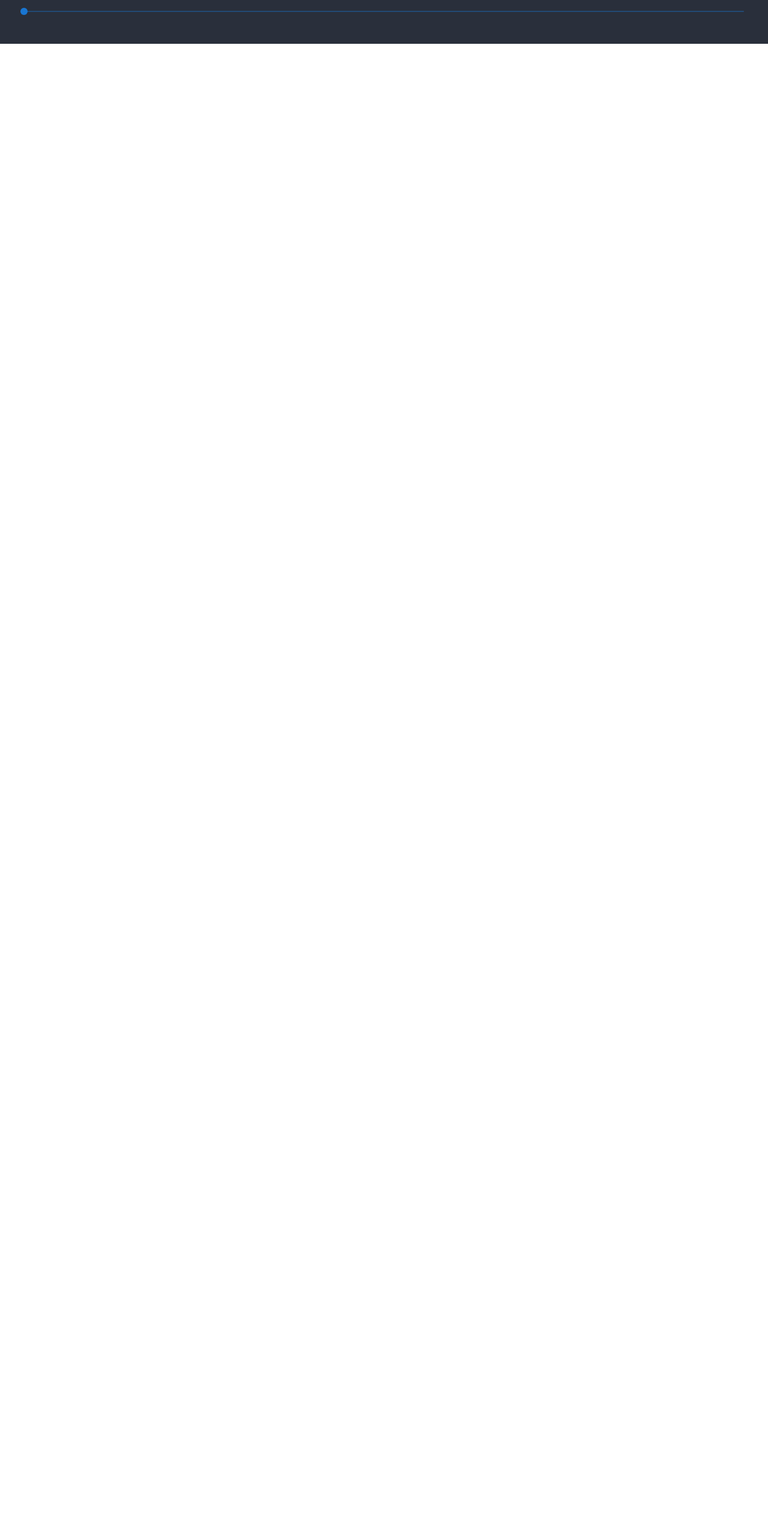
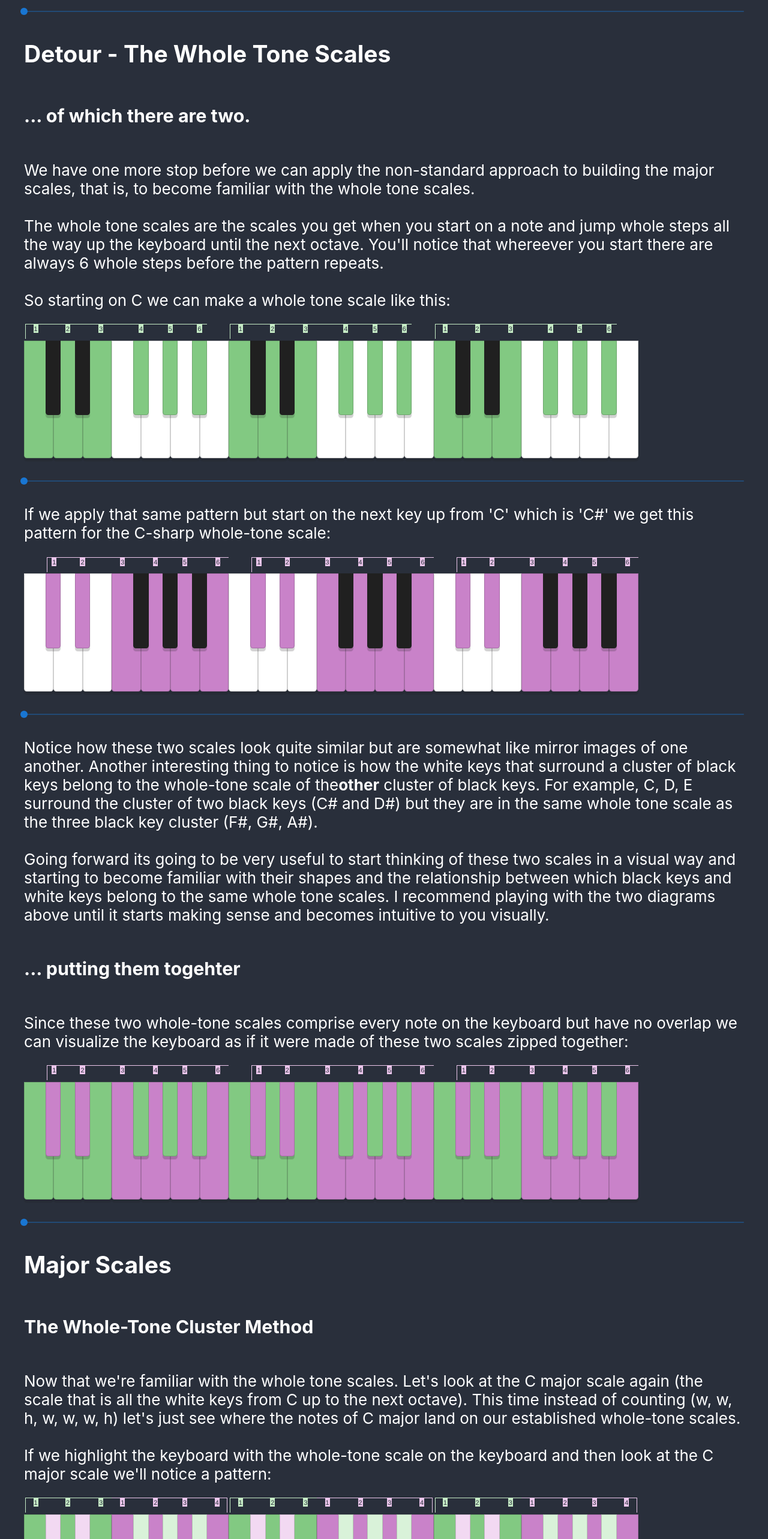
Before and after one commit to jakerr/music-blog, a React (Create React App) app: page / in a window 1280 px wide. Shown: the part 1921-4487 px from the top of the page at 60% size. Before the commit the page ends 1994 px from the top, so only its background shows below. Built offline with nearby package versions, Linux system fonts and the light colour scheme.

Commit message:
Description of major mode using the method.

```diff
--- a/src/App.tsx
+++ b/src/App.tsx
@@ -13,7 +13,7 @@
   highlight?: string;
   bracket?: "left" | "middle" | "right" | "solo";
   bracketColor?:
-    | "bracket-color-1"
+    "bracket-color-1"
     | "bracket-color-2"
     | "bracket-color-1 lighten"
     | "bracket-color-2 lighten";
@@ -206,6 +206,10 @@
   name: "C",
   oct: 0,
 };
+const B0: Note = {
+  name: "B",
+  oct: 0,
+};
 const D0: Note = {
   name: "D",
   oct: 0,
@@ -217,8 +221,7 @@
 const CS0: Note = { ...C0, acc: "#" };
 
 const WholeToneLightBG: KeyHighlighter[] = [
-  new ModeBuilder(C0).WholeTone().ColorDualLight().build(),
-  new ModeBuilder(CS0).WholeTone().ColorDualLight().build(),
+  new ModeBuilder(C0).AlternatingWholeTones().ColorDualLight().build(),
 ];
 
 function Introduction() {
@@ -290,6 +293,135 @@
   );
 }
 
+function WholeToneScales() {
+  const builder = new ModeBuilder(C0)
+    .WholeTone()
+    .ColorSingleFirst()
+    .BracketsScaleNumbers()
+    .Animate();
+  const CWhole: KeyHighlighter[] = [builder.build()];
+  builder.Note(CS0);
+  builder.ColorSingleSecond()
+  const CSWhole: KeyHighlighter[] = [builder.build()];
+  const WholeZipped: KeyHighlighter[] = [
+    new ModeBuilder(C0).WholeTone().build(),
+    builder.build(),
+  ];
+  return (
+    <>
+      <h2>Detour - The Whole Tone Scales</h2>
+      <h3>... of which there are two.</h3>
+      <p>
+        We have one more stop before we can apply the non-standard approach to
+        building the major scales, that is, to become familiar with the whole
+        tone scales.
+        <br />
+        <br />
+        The whole tone scales are the scales you get when you start on a note
+        and jump whole steps all the way up the keyboard until the next octave.
+        You'll notice that whereever you start there are always 6 whole steps
+        before the pattern repeats.
+        <br />
+        <br />
+        So starting on C we can make a whole tone scale like this:
+      </p>
+      <Keys from={C0} to={C3} size="large" highlighterList={CWhole}></Keys>
+      <p>
+        If we apply that same pattern but start on the next key up from
+        'C' which is 'C#' we get this pattern for the C-sharp whole-tone scale:
+      </p>
+      <Keys from={C0} to={C3} size="large" highlighterList={CSWhole}></Keys>
+      <p>
+        Notice how these two scales look quite similar but are somewhat like mirror images of one another.
+        Another interesting thing to notice is how the white keys that surround
+        a cluster of black keys belong to the whole-tone scale of the
+        <strong>other</strong> cluster of black keys. For example, C, D, E
+        surround the cluster of two black keys (C# and D#) but they are in the
+        same whole tone scale as the three black key cluster (F#, G#, A#).
+        <br/><br/>
+        Going forward its going to be very useful to start thinking of these two
+        scales in a visual way and starting to become familiar with their shapes
+        and the relationship between which black keys and white keys belong to
+        the same whole tone scales. I recommend playing with the two diagrams
+        above until it starts making sense and becomes intuitive to you
+        visually.
+      </p>
+      <h3>... putting them togehter</h3>
+      <p>
+        Since these two whole-tone scales comprise every note on the keyboard
+        but have no overlap we can visualize the keyboard as if it were made of
+        these two scales zipped together:
+      </p>
+      <Keys from={C0} to={C3} size="large" highlighterList={WholeZipped}></Keys>
+    </>
+  );
+}
+
+function MajorScalePattern() {
+  const builder = new ModeBuilder(C0)
+    .Ionian()
+    .ColorDual()
+    .BracketsRunNumbers()
+    .Animate();
+  const CMaj = builder.build();
+  builder.Note(D0);
+  const DMaj = builder.build();
+  builder.Note(B0);
+  const BMaj = builder.build();
+  return (
+    <>
+      <h2>Major Scales</h2>
+      <h3>The Whole-Tone Cluster Method</h3>
+      <p>
+        Now that we're familiar with the whole tone scales. Let's look at the C
+        major scale again (the scale that is  all the white keys from C up to
+        the next octave). This time instead of counting (w, w, h, w, w, w, h)
+        let's just see where the notes of C major land on our established
+        whole-tone scales.
+        <br />
+        <br />
+        If we highlight the keyboard with the whole-tone scale on the keyboard
+        and then look at the C major scale we'll notice a pattern:
+      </p>
+      <Keys from={C0} to={C3} size="large" highlighterList={[
+        ...WholeToneLightBG,
+        CMaj
+      ]}></Keys>
+      <p>
+        As you can see above the C major scale is a pattern of 3 whole-tones from one scale, and then 4 from the other.
+        <br/>
+        I hope you'll agree that this much easier to rember than the traditional
+        (w, w, h, w, w, w, h) formula, and maybe more importantly, you can just
+        see the shape of the scale by really paying attention to that cluster of
+        3 next to a cluster of 4.
+        <br/>
+        <br/>
+        Let's try this pattern out starting on D as we did in the introduction to see the D Major scale as 3 and 4 whole tone clusters.
+      </p>
+      <Keys from={C0} to={C3} size="large" highlighterList={[
+        ...WholeToneLightBG,
+        DMaj
+      ]}></Keys>
+      <p>
+        It can take some practice to really see those clusters of 3 and 4 but if
+        you play with the slider above and slowly reveal the keys as you imagine
+        jumping back and forth between those two whole tone scales, I believe it
+        will start to come together.
+        <br/>
+        <br/>
+        Now Let's look at B Major. You can still see the clusters of 3 and 4
+        notes from each whole tone scale but the result of starting on B is that
+        there are a lot more black notes in the resulting scale.
+      </p>
+      <Keys from={C0} to={C3} size="large" highlighterList={[
+        ...WholeToneLightBG,
+        BMaj
+      ]}></Keys>
+    </>
+  );
+}
+
+
 function App() {
   return (
     <div className="App">
@@ -298,6 +430,8 @@
         <h1>Whole Tone Scales to Major Modes</h1>
         <Introduction></Introduction>
         <TraditionalMethod></TraditionalMethod>
+        <WholeToneScales></WholeToneScales>
+        <MajorScalePattern></MajorScalePattern>
       </header>
     </div>
   );
--- a/src/ModeHighlighters.tsx
+++ b/src/ModeHighlighters.tsx
@@ -32,6 +32,11 @@
 
   Note(note: Note) {
     this._opts.startNote(note);
+    return this;
+  }
+
+  AlternatingWholeTones() {
+    this._opts.pattern(Array(12).fill(1));
     return this;
   }
 
```
